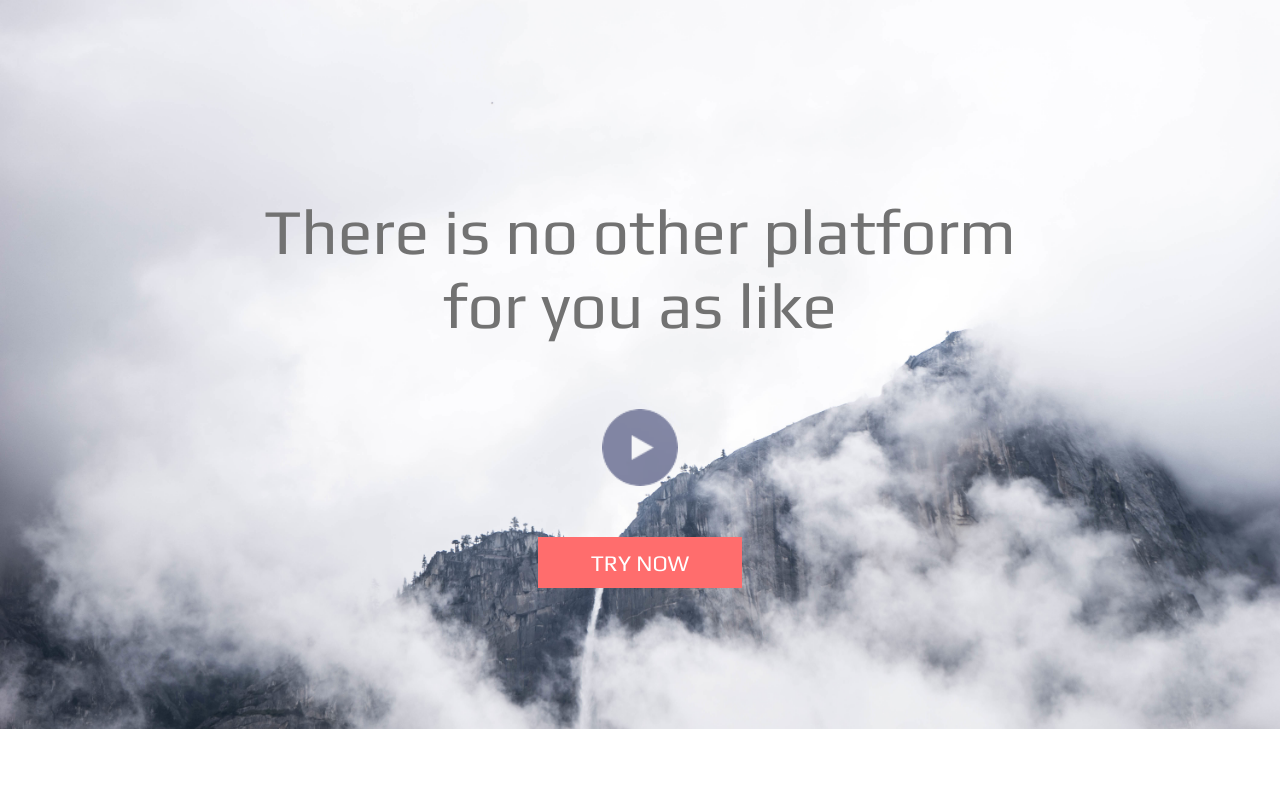
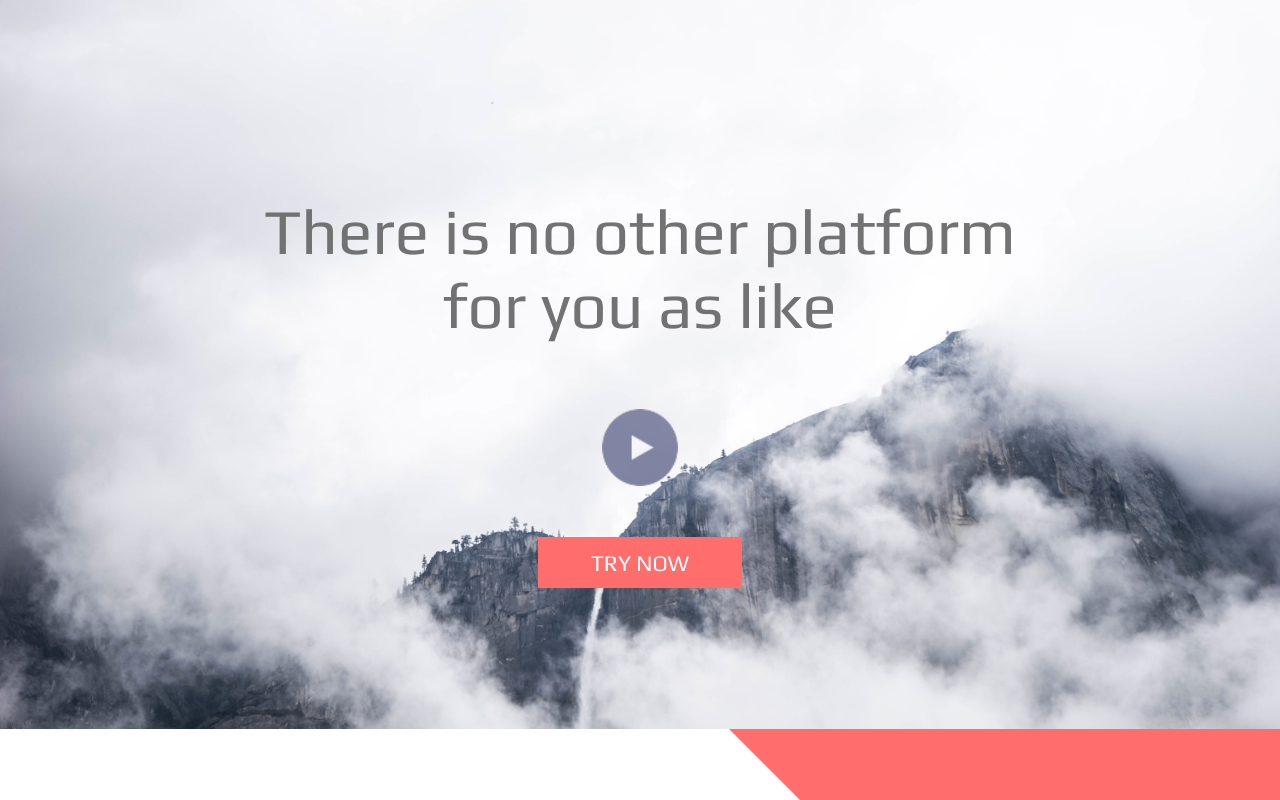
Before and after one commit to morkeltry/startex, a React (Create React App) app: page / in a window 1280 px wide. Shown: the top 800 px of the page. Built offline with nearby package versions, Linux system fonts and the light colour scheme; the HTML template or start-up script is replaced by a standard one.

Commit message:
BackgroundTriangle takes colours for two triangles or defaults to #FF6D6D and second triangle not redered

```diff
--- a/src/App.js
+++ b/src/App.js
@@ -1,6 +1,7 @@
 import React, { Component, } from 'react';
 import './App.css';
 import BackgroundImage from './components/BackgroundImage.js';
+import BackgroundTriangle from './components/BackgroundTriangle.js';
 import H2Like from './components/H2Like.js';
 import SingleLineGrid from './components/SingleLineGrid.js';
 import NavVertical from './components/NavVertical.js';
@@ -38,7 +39,7 @@ class App extends Component {
         </section>
 
         <section className="NOTbg-pink-triangle">
-          <BackgroundImage transform="scale(.4)" />
+          <BackgroundTriangle transform = "scale (-1, 99)" colourSecondary="#FF6D6D" />
           <div style={{display : 'flex'}}>
             <div>
               <H2Like style={{align:'left', pinkBefore:'NEW DESIGN', pinkAfter:'....'}}
@@ -65,6 +66,7 @@ class App extends Component {
         </section>
 
         <section className="bg-pink-triangle" style={{paddingLeft: '0'}}>
+          <BackgroundTriangle transform="scale(1)" />
           <div style={{display : 'flex'}}>
             <img src={macbook} alt="macbook" style={{width: '80%'}} className="image-non-aligned" />
             <div>
@@ -96,7 +98,7 @@ class App extends Component {
         </section>
 
 
-        <footer className="bg-pink-triangle">
+        <section className="bg-pink-triangle">
           <div className="flex-container">
             <address className="flex-item-no-inline">
               some <br /> stuff
@@ -106,7 +108,7 @@ class App extends Component {
             <SignupNewsletter />
             <span style= {{width : '20vw'}}/>
           </div>
-        </footer>
+        </section>
 
       </div>
     );
--- a/src/components/BackgroundImage.js
+++ b/src/components/BackgroundImage.js
@@ -8,9 +8,9 @@ class BackgroundImage extends React.Component {
     const style = {
       position: 'absolute',     //remember to give content pos : rel
       zIndex: -10,
-      width: '100%',
-       bottom: -50,
-       left : '0',
+      height: '250%',
+       bottom: '-100vw',
+       left : '0vw',
        overflow: "hidden",
       transform: this.props.transform
     };
--- /dev/null
+++ b/src/components/BackgroundTriangle.js
@@ -0,0 +1,35 @@
+import React from 'react';
+import image from '../images/decorationBox.png';
+
+// const transform= 'rotate(180deg)';
+
+class BackgroundTriangle extends React.Component {
+  render() {
+console.log('PROPS:',this.props);
+console.log('PROPS.T:',this.props.transform);
+    const style= {
+      position: 'absolute',     //remember to give content pos : rel
+      zIndex: -10,
+      width: '100%',
+      top: '0px',
+      bottom: '0px',
+      left: '0px',
+      right: '0px',
+      overflow: "hidden"
+    };
+
+    const colourPrimary = this.props.colourPrimary || '#FF6D6D';
+
+    return <svg  xmlns="http://www.w3.org/2000/svg" style={style} viewBox="0 0 1 1"
+        data={this.props.transform+this.props.colourSecondary}>
+      <g transform={this.props.transform}>
+        <path fill={colourPrimary} d="m0,0 l1,1 l0,-1 z" />
+        {(this.props.colourSecondary === undefined) ?
+          null
+          : <path fill={this.props.colourSecondary} d="m0,0 l10,1 l-1,0 z" />}
+      </g>
+    </svg>
+  }
+}
+
+export default BackgroundTriangle;
--- a/src/components/SingleLineGrid.js
+++ b/src/components/SingleLineGrid.js
@@ -5,7 +5,6 @@ class SingleLineGrid extends Component {
   render() {
     const receivedStyle = this.props.style || {};
     const receivedClasses = this.props.class || '';
-    console.log (typeof receivedClasses, receivedClasses)
 
     return  (
       <div className={'single-line-grid ' + receivedClasses} style={{ alignItems : receivedStyle.align}}>
```
Also changed, not shown: src/components/styles/bg-triangle.css (added, +10 -0 lines).
